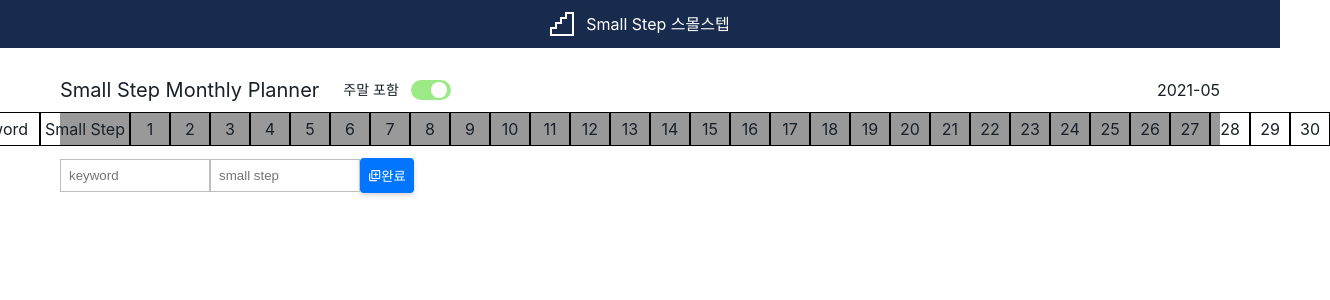
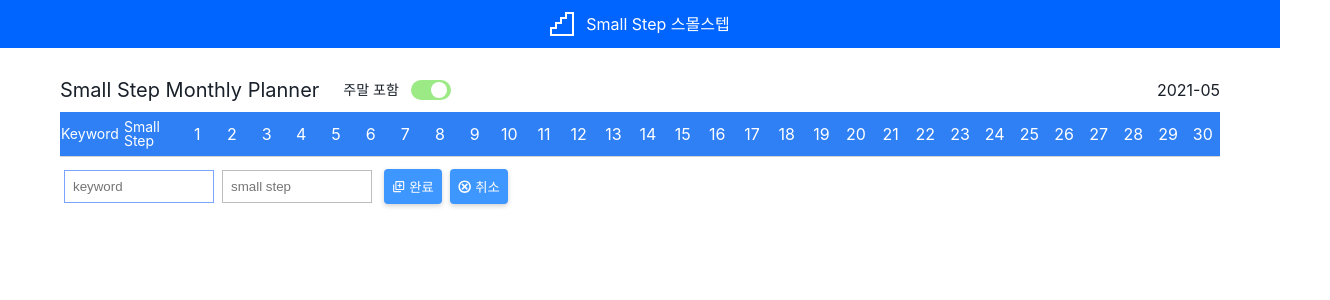
Before and after one commit to LeeSeongJinCa/Small-Step-Planner, a React (Create React App) app: page /2021-05 in a window 1280 px wide. Both pictures are taken after a click on the button "추가". Shown: the top 300 px of the page, 1330 px wide, since content can reach past the window. Built offline with nearby package versions, Linux system fonts and the light colour scheme.

Commit message:
style : 스타일 수정

```diff
--- a/src/components/header/Header.tsx
+++ b/src/components/header/Header.tsx
@@ -20,7 +20,7 @@ const HeaderWrap = styled.header`
   top: 0;
   width: 100%;
   height: 48px;
-  background-color: #182b4d;
+  background-color: #0064ff;
   color: #fff;
   user-select: none;
   z-index: 8;
--- a/src/components/manage/Dates.tsx
+++ b/src/components/manage/Dates.tsx
@@ -54,10 +54,7 @@ const Dates = ({ dates, removeDates, toggleToRemoveDates }: Props) => {
         };
 
         return (
-          <DateItem
-            key={date}
-            className={`flex-center ${count === i ? "focused" : ""}`}
-          >
+          <DateItem key={date} className={count === i ? "focused" : ""}>
             <AiFillDelete
               className={`${removeDates.includes(date) ? "remove" : ""}`}
               onClick={onClickDelete}
@@ -103,12 +100,12 @@ const DateItem = styled.li`
     }
   }
   > a {
-    display: inline-block;
+    display: block;
     color: black;
     padding: 12px;
     > span {
       display: inline-block;
-      width: 200px;
+      width: 50%;
       text-align: center;
     }
   }
--- a/src/components/manage/Manage.tsx
+++ b/src/components/manage/Manage.tsx
@@ -52,10 +52,9 @@ export const Manage = () => {
 };
 
 const ManageWrap = styled.main`
-  position: absolute;
-  top: 50%;
-  left: 50%;
-  transform: translate(-50%, -50%);
+  max-width: 500px;
+  margin: 80px auto;
+  padding: 0 24px;
   > ul {
     height: 600px;
     border: 1px solid #d2d2d2;
@@ -80,7 +79,7 @@ const ManageWrap = styled.main`
       z-index: 1;
       font-weight: bold;
       span {
-        width: 200px;
+        width: 50%;
         text-align: center;
         > svg {
           margin-right: 4px;
--- a/src/components/planner/AddSmallStep.tsx
+++ b/src/components/planner/AddSmallStep.tsx
@@ -1,7 +1,7 @@
-import { useRef } from "react";
+import { useRef, useEffect } from "react";
 import styled from "@emotion/styled";
 
-import { BiAddToQueue } from "../assets";
+import { BiAddToQueue, GiCancel } from "../assets";
 import { useToggle, useInput, useSmallSteps } from "../../utils/hooks";
 
 const AddSmallStep = () => {
@@ -32,6 +32,12 @@ const AddSmallStep = () => {
     onToggle();
   };
 
+  useEffect(() => {
+    if (inputRef.current) {
+      inputRef.current.focus();
+    }
+  }, [toggle]);
+
   return (
     <AddSmallStepWrap>
       <SlideWrap toggle={toggle}>
@@ -57,6 +63,12 @@ const AddSmallStep = () => {
         <BiAddToQueue title="add small step" />
         <span>{toggle ? "완료" : "추가"}</span>
       </Button>
+      {toggle && (
+        <Button className="flex-center" onClick={onToggle}>
+          <GiCancel />
+          <span>취소</span>
+        </Button>
+      )}
     </AddSmallStepWrap>
   );
 };
@@ -68,17 +80,15 @@ const AddSmallStepWrap = styled.li`
 `;
 
 const SlideWrap = styled.div<{ toggle: boolean }>`
-  position: relative;
-  top: 0;
-  left: 0;
   display: flex;
-  width: ${({ toggle }) => (toggle ? "300px" : "0")};
+  width: ${({ toggle }) => (toggle ? "320px" : "0")};
   transform: scale(${({ toggle }) => (toggle ? "1" : "0")});
   transition: all 500ms;
 `;
 
 const Input = styled.input`
   width: 150px;
+  margin: 0 4px;
   padding: 8px;
   border: 1px solid #bdbdbd;
   outline: none;
@@ -97,6 +107,7 @@ const Input = styled.input`
 const Button = styled.button`
   position: relative;
   height: 100%;
+  margin: 0 4px;
   padding: 8px;
   border: 0;
   border-radius: 4px;
@@ -115,6 +126,9 @@ const Button = styled.button`
   &:focus {
     background-color: #0275ff;
   }
+  > svg {
+    margin-right: 4px;
+  }
 `;
 
 export default AddSmallStep;
--- a/src/components/planner/TableRow.tsx
+++ b/src/components/planner/TableRow.tsx
@@ -60,25 +60,25 @@ export const TableItem = styled.li`
   display: flex;
   justify-content: center;
   flex: 1 1 0;
-  cursor: move;
+  cursor: grab;
   &.head {
-    background-color: #999999;
+    background-color: #3080f5;
+    color: white;
   }
   .item {
     display: flex;
     align-items: center;
     justify-content: center;
     padding: 8px 4px;
-    border: 1px solid black;
+    border-bottom: 1px solid #d3d3d3;
     text-align: center;
-    &.keyword {
-      min-width: 90px;
-    }
+    &.keyword,
     &.small-step {
-      min-width: 90px;
+      width: 90px;
       word-break: keep-all;
     }
     &.date {
+      flex: 1;
       min-width: 40px;
     }
     input[type="checkbox"] {
@@ -87,11 +87,50 @@ export const TableItem = styled.li`
       cursor: pointer;
     }
   }
+  &[data-grab="grab"] {
+    cursor: grabbing;
+  }
+  &:not(:first-of-type) .item.keyword,
+  .small-step {
+    text-align: left;
+    justify-content: flex-start;
+    font-size: 14px;
+  }
+  @media screen and (max-width: 1460px) {
+    .item {
+      &.keyword,
+      &.small-step {
+        width: 60px;
+        font-size: 14px;
+      }
+      &.date {
+        flex: 1;
+        min-width: auto;
+      }
+      input[type="checkbox"] {
+        width: 14px;
+        height: 14px;
+      }
+    }
+  }
+  @media screen and (max-width: 1240px) {
+    &:not(:first-of-type) .item.keyword,
+    .item.small-step {
+      font-size: 12px;
+    }
+    .item.keyword {
+      display: none;
+    }
+    .item.small-step {
+      width: 60px;
+      font-size: 12px;
+    }
+  }
 `;
 
 const TableRowWrap = styled(TableItem)`
   &:nth-of-type(2n) {
-    background-color: #eeeeee;
+    background-color: #f7fafd;
   }
   &:hover svg {
     opacity: 1;
@@ -138,10 +177,4 @@ const TableRowWrap = styled(TableItem)`
     color: #9a9a9a;
     transition: opacity 300ms;
   }
-  &:not(:first-of-type) > .item.keyword,
-  .small-step {
-    text-align: left;
-    justify-content: flex-start;
-    font-size: 14px;
-  }
 `;
```
